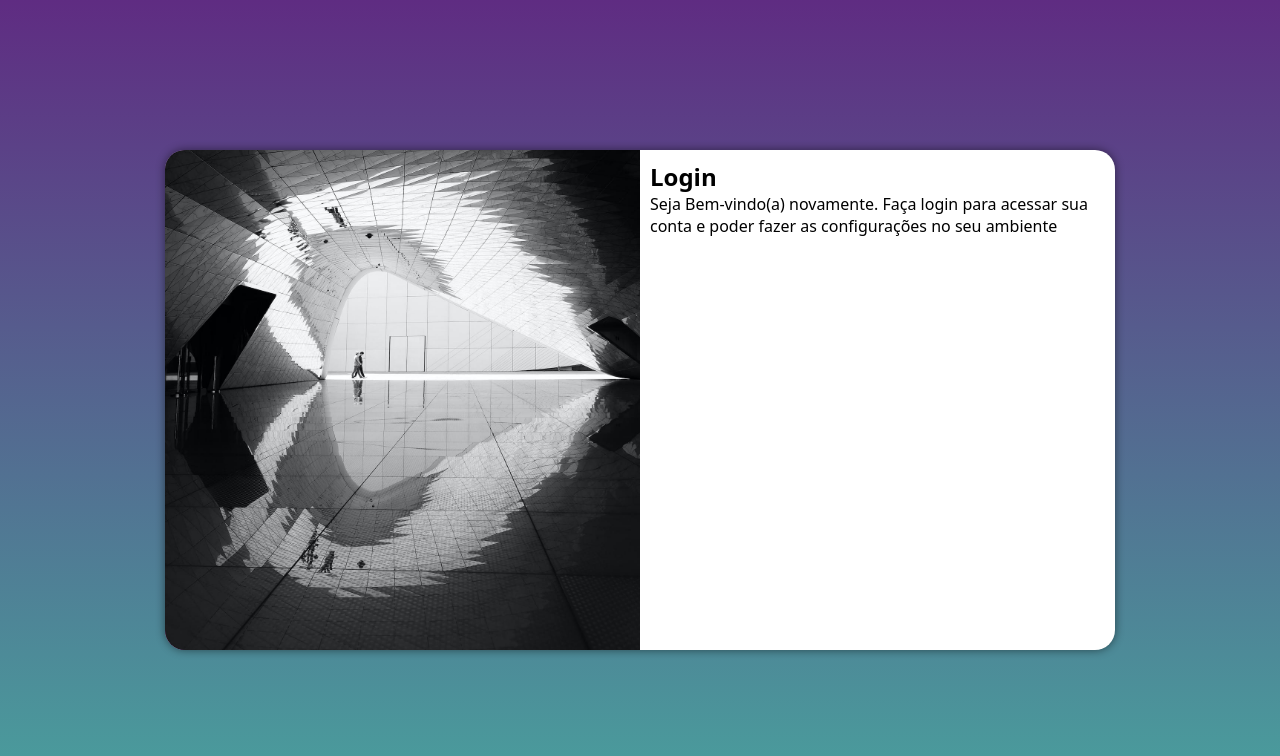
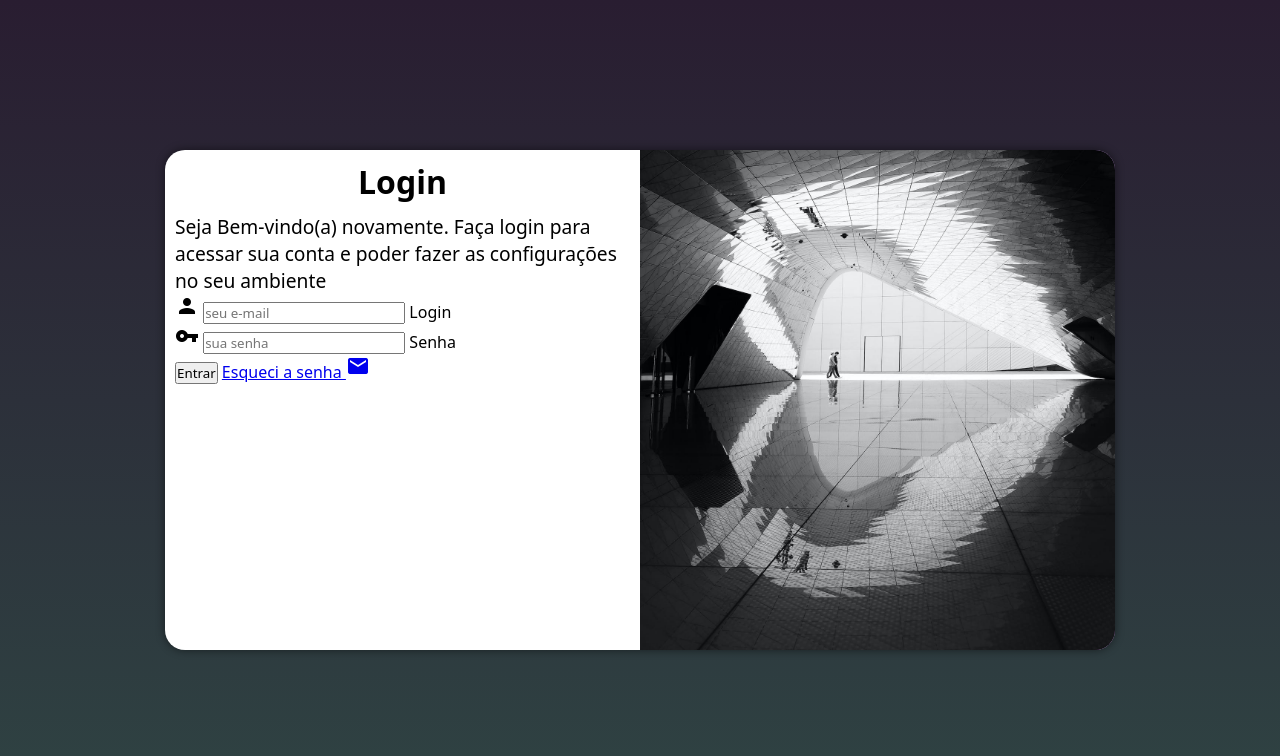
Before and after one commit to DouglaSchmitzz/projeto-login, a plain HTML site: page index.html in a window 1280 px wide. Drawn offline with Linux system fonts and the light colour scheme.

Commit message:
adicionei o fornulario

```diff
--- a/estilos/media-query.css
+++ b/estilos/media-query.css
@@ -2,7 +2,7 @@
 
 @media screen and (min-width: 768px) and (max-width: 992px) {
   body {
-        background-image: linear-gradient(to top, #407f7d, #2d2333);
+    background-image: linear-gradient(to top, #508483, #2d2333);
   }
 
   section#login {
@@ -22,23 +22,30 @@
 }
 
 @media screen and (min-width: 992px) {
-
   body {
-        background-image: linear-gradient(to top, #49a09d, #5f2c82);
+    background-image: linear-gradient(to top, #2f4343, #291d31);
   }
 
   section#login {
     width: 950px;
   }
-    }
 
   section#login > div#imagem {
-    float: left;
+    float: right;
     width: 50%;
     height: 100%;
   }
 
   section#login > div#formulario {
-    float: right;
+    float: left;
     width: 50%;
   }
+
+  div#formulario > h1 {
+    font-size: 2em;
+  }
+
+  div#formulario > p {
+    font-size: 1.2em;
+  }
+}
--- a/estilos/style.css
+++ b/estilos/style.css
@@ -1,10 +1,4 @@
 @charset "UTF-8";
-
-/*
-  Paleta de cores:
-  Verde: #49a09d
-  lilas: #5f2c82
-  */
 
 * {
   font-family: system-ui, -apple-system, BlinkMacSystemFont, "Segoe UI", Roboto,
@@ -16,7 +10,7 @@
 
 body,
 html {
-  background-color: #5f2c82;
+  background-color: #1804247d;
   height: 100vh;
   width: 100vw;
 }
@@ -46,7 +40,7 @@ section#login {
 
 section#login > div#imagem {
   display: block;
-  background: #5f2c82 url(../imagens/pexels-berk-ozdemir-3779814.jpg) no-repeat;
+  background: #572a77 url(../imagens/pexels-berk-ozdemir-3779814.jpg) no-repeat;
   background-size: cover;
   background-position: left bottom;
   height: 200px;
@@ -56,3 +50,8 @@ section#login > div#formulario {
   display: block;
   padding: 10px;
 }
+
+div#formulario > h1 {
+  text-align: center;
+  margin-bottom: 10px;
+}
--- a/index.html
+++ b/index.html
@@ -4,8 +4,12 @@
     <meta charset="UTF-8" />
     <meta name="viewport" content="width=device-width, initial-scale=1.0" />
     <title>Document</title>
-    <link rel="stylesheet" href="estilos/style.css"/>
-    <link rel="stylesheet" href="estilos/media-query.css">
+    <link
+      href="https://fonts.googleapis.com/icon?family=Material+Icons"
+      rel="stylesheet"
+    />
+    <link rel="stylesheet" href="estilos/style.css" />
+    <link rel="stylesheet" href="estilos/media-query.css" />
   </head>
   <body>
     <main>
@@ -20,7 +24,41 @@
             Seja Bem-vindo(a) novamente. Faça login para acessar sua conta e
             poder fazer as configurações no seu ambiente
           </p>
-          <form action="login.php" method="post"></form>
+          <form action="login.php" method="post">
+            <div class="campo">
+              <span class="material-icons">person</span>
+              <input
+                type="email"
+                name="login"
+                id="ilogin"
+                placeholder="seu e-mail"
+                autocomplete="email"
+                required
+                maxlength="30"
+              />
+              <label for="ilogin">Login</label>
+            </div>
+
+            <div class="campo">
+              <span class="material-icons">vpn_key</span>
+              <input
+                type="password"
+                name="senha"
+                id="isenha"
+                placeholder="sua senha"
+                autocomplete="current-password"
+                required
+                minlength="8"
+                maxlength="20"
+              />
+              <label for="isenha">Senha</label>
+            </div>
+
+            <input type="submit" value="Entrar" />
+            <a href="esqueci.html"
+              >Esqueci a senha <i class="material-icons">mail</i>
+            </a>
+          </form>
         </div>
       </section>
     </main>
```
Lines whose indentation alone changed are shown as unchanged.
